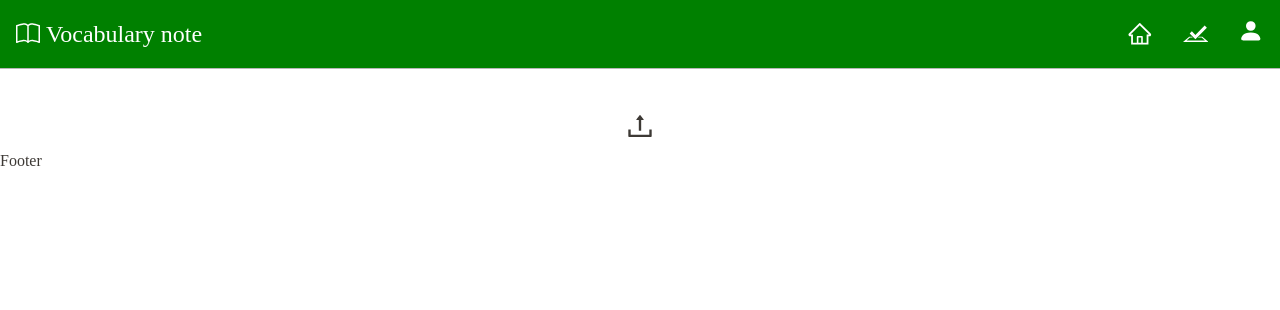
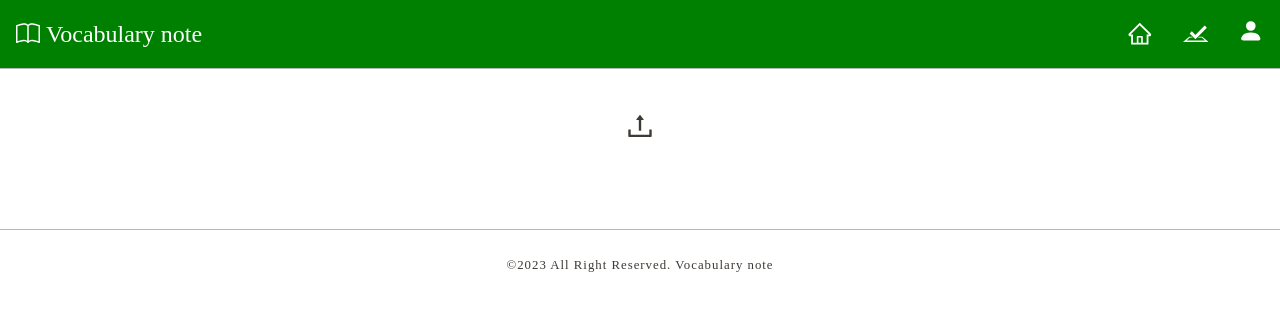
Before and after one commit to yuya-minamide/vocabulary-note, a React (Create React App) app in the folder frontend/: page / in a window 1280 px wide. Shown: the top 310 px of the page. Built offline with nearby package versions, Linux system fonts and the light colour scheme; no server answers.

Commit message:
added footer style

```diff
--- a/frontend/src/components/common/Footer/Footer.jsx
+++ b/frontend/src/components/common/Footer/Footer.jsx
@@ -1,3 +1,9 @@
+import { FooterContainer } from "../../../styles/components/common/Footer/FooterStyle";
+
 export function Footer() {
-	return <div>Footer</div>;
+	return (
+		<FooterContainer>
+			<p>©︎2023 All Right Reserved. Vocabulary note</p>
+		</FooterContainer>
+	);
 }
```
